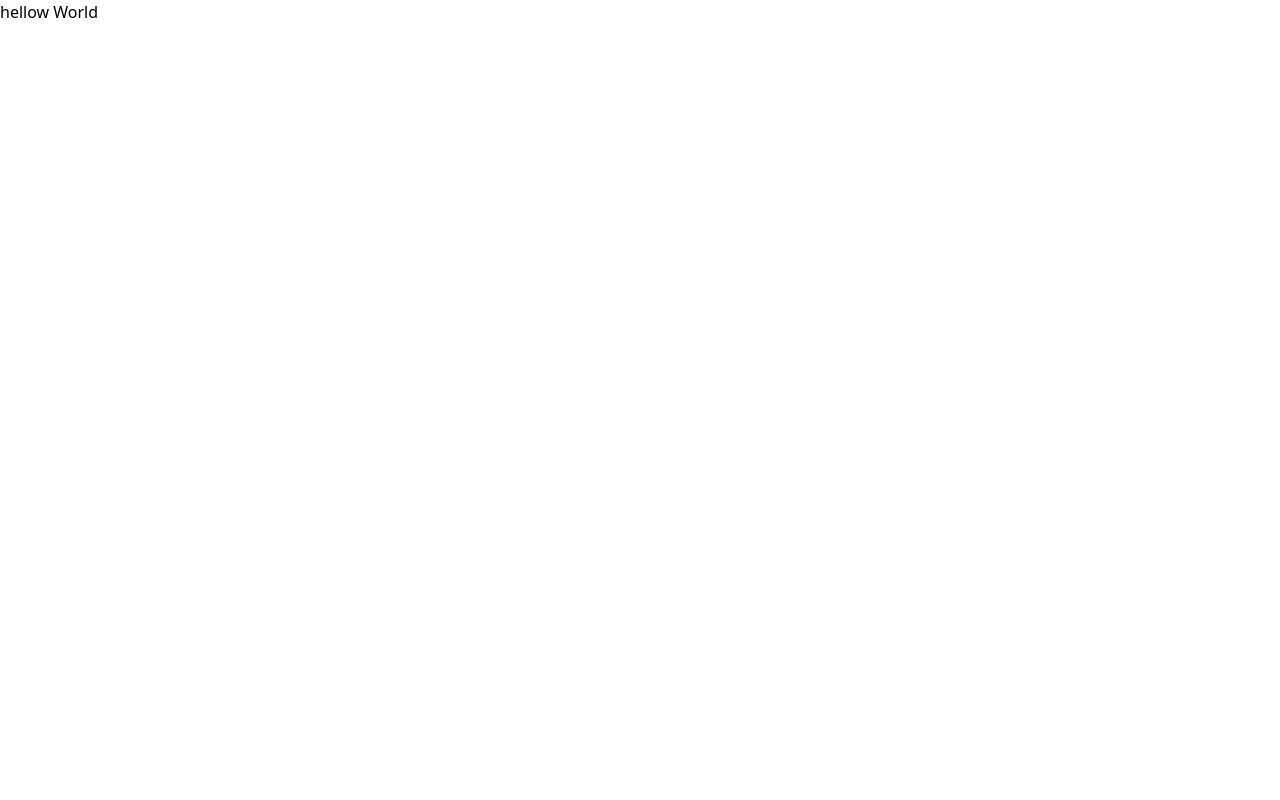
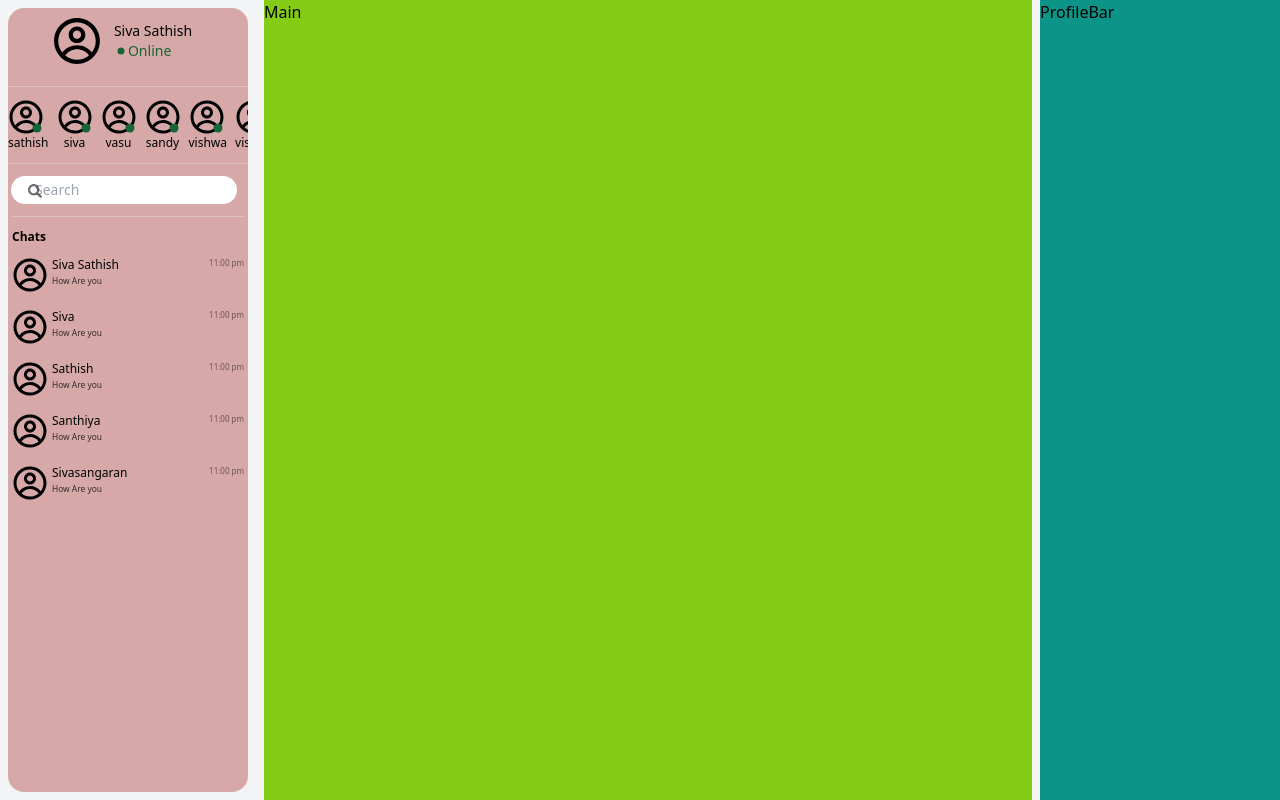
Before and after one commit to sivasathish889/Chat-Application, a Next.js app in the folder chat-application/: page / in a window 1280 px wide. Built offline with nearby package versions, Linux system fonts and the light colour scheme.

Commit message:
day 5 left side bar completed

```diff
--- /dev/null
+++ b/chat-application/src/app/components/Main.tsx
@@ -0,0 +1,9 @@
+import React from 'react'
+
+const Main = () => {
+  return (
+    <div>Main</div>
+  )
+}
+
+export default Main
--- /dev/null
+++ b/chat-application/src/app/components/NavBar.tsx
@@ -0,0 +1,13 @@
+import React from 'react'
+import { CiMenuFries }from "react-icons/ci"
+const NavBar = () => {
+  return (
+    <div>
+      <div className="container">
+        <CiMenuFries />
+      </div>
+    </div>
+  )
+}
+
+export default NavBar
--- /dev/null
+++ b/chat-application/src/app/components/ProfileBar.tsx
@@ -0,0 +1,9 @@
+import React from 'react'
+
+const ProfileBar = () => {
+  return (
+    <div>ProfileBar</div>
+  )
+}
+
+export default ProfileBar
--- /dev/null
+++ b/chat-application/src/app/components/SideBar.tsx
@@ -0,0 +1,103 @@
+import React from "react";
+import ProfileCard from "./SideBar/ProfileCard";
+import StatusCard from "./SideBar/StatusCard";
+import { CgProfile } from "react-icons/cg";
+import SearchBar from "./SideBar/SearchBar";
+import ChatList from "./SideBar/ChatList";
+
+export interface statusDataProps {
+  image: React.JSX.Element;
+  name: string;
+  status: string;
+}
+
+export interface chatDataProps {
+  name : string,
+  image : React.JSX.Element,
+  recentChat : string,
+  date : string
+}
+
+const SideBar = () => {
+  const status = "online";
+  const statusData: statusDataProps[] = [
+    {
+      image: <CgProfile className="h-9 w-9 min-h-2 max-h-9 min-w-2 max-w-9" />,
+      name: "sathish",
+      status: "online",
+    },
+    {
+      image: <CgProfile className="h-9 w-9 min-h-2 max-h-9 min-w-2 max-w-9" />,
+      name: "siva Sathish",
+      status: "online",
+    },
+    {
+      image: <CgProfile className="h-9 w-9 min-h-2 max-h-9 min-w-2 max-w-9" />,
+      name: "vasu",
+      status: "online",
+    },
+    {
+      image: <CgProfile className="h-9 w-9 min-h-2 max-h-9 min-w-2 max-w-9" />,
+      name: "sandy",
+      status: "online",
+    },
+    {
+      image: <CgProfile className="h-9 w-9 min-h-2 max-h-9 min-w-2 max-w-9" />,
+      name: "vishwa",
+      status: "online",
+    },
+    {
+      image: <CgProfile className="h-9 w-9 min-h-2 max-h-9 min-w-2 max-w-9" />,
+      name: "vishwa",
+      status: "online",
+    },
+    {
+      image: <CgProfile className="h-9 w-9 min-h-2 max-h-9 min-w-2 max-w-9" />,
+      name: "vishwa",
+      status: "online",
+    },
+  ];
+
+  const chatData : chatDataProps[] = [
+    {
+      image: <CgProfile  className="h-9 w-9 min-h-2 max-h-9 min-w-2 max-w-9"/>,
+      name: "Siva Sathish",
+      recentChat: "How Are you",
+      date: "11:00 pm",
+    },
+    {
+      image: <CgProfile  className="h-9 w-9 min-h-2 max-h-9 min-w-2 max-w-9"/>,
+      name: "Siva ",
+      recentChat: "How Are you",
+      date: "11:00 pm",
+    },
+    {
+      image: <CgProfile  className="h-9 w-9 min-h-2 max-h-9 min-w-2 max-w-9"/>,
+      name: "Sathish",
+      recentChat: "How Are you",
+      date: "11:00 pm",
+    },
+    {
+      image: <CgProfile  className="h-9 w-9 min-h-2 max-h-9 min-w-2 max-w-9"/>,
+      name: "Santhiya",
+      recentChat: "How Are you",
+      date: "11:00 pm",
+    },
+    {
+      image: <CgProfile  className="h-9 w-9 min-h-2 max-h-9 min-w-2 max-w-9"/>,
+      name: "Sivasangaran",
+      recentChat: "How Are you",
+      date: "11:00 pm",
+    },
+  ];
+  return (
+    <div className="">
+      <ProfileCard status={status} />
+      <StatusCard data={statusData} />
+      <SearchBar />
+      <ChatList data={chatData} />
+    </div>
+  );
+};
+
+export default SideBar;
--- /dev/null
+++ b/chat-application/src/app/components/SideBar/ChatList.tsx
@@ -0,0 +1,33 @@
+import React from "react";
+import { chatDataProps } from "../SideBar";
+import { CgProfile } from "react-icons/cg";
+
+const ChatList = ({ data }: { data: chatDataProps[] }) => {
+  return (
+    <div>
+      <header className="mb-1 px-1 font-semibold">
+        <p className="text-xs">Chats</p>
+      </header>
+      <main>
+        {data.map(({date,image,name,recentChat}, index) => (
+          <div className="content flex justify-between py-2 px-1 hover:bg-secondary cursor-pointer" key={index}>
+            <div className="flex gap-1">
+              <div className="profile-pic">
+                {image}
+              </div>
+              <div className="message text-xs">
+                <p>{name}</p>
+                <p className="opacity-75 text-[.7em]">{recentChat}</p>
+              </div>
+            </div>
+            <div className="time">
+              <p className="text-[.5em] opacity-50">{date}</p>
+            </div>
+          </div>
+        ))}
+      </main>
+    </div>
+  );
+};
+
+export default ChatList;
--- /dev/null
+++ b/chat-application/src/app/components/SideBar/ProfileCard.tsx
@@ -0,0 +1,33 @@
+import React from "react";
+import { CgProfile } from "react-icons/cg";
+import { GoDotFill } from "react-icons/go";
+type ProfileCardProps = {
+  status: string;
+};
+
+const ProfileCard = ({ status }: ProfileCardProps) => {
+  return (
+    <>
+      <div className="profile-card flex justify-center items-center px-2 py-2">
+        <div className="profile-pic">
+          <CgProfile size={50} />
+        </div>
+        <div className="profile-name-status flex flex-col justify-center items-start px-3">
+          <p className="text-sm ">Siva Sathish</p>
+          {status == "online" ? (
+            <div className="status text-green-800 flex items-center text-sm">
+              <GoDotFill /> Online
+            </div>
+          ) : (
+            <div className="status text-red-800 flex items-center text-sm">
+              <GoDotFill /> Offline
+            </div>
+          )}
+        </div>
+      </div>
+      <hr className="opacity-45 my-3" />
+    </>
+  );
+};
+
+export default ProfileCard;
--- /dev/null
+++ b/chat-application/src/app/components/SideBar/SearchBar.tsx
@@ -0,0 +1,29 @@
+import React from "react";
+import { FaSearch } from "react-icons/fa";
+import { RiUserAddFill } from "react-icons/ri";
+
+const SearchBar = () => {
+  return (
+    <div className="px-1">
+      <div className="searchBar">
+        <div className="searchInput relative flex flex-row justify-center items-center gap-2">
+          <FaSearch
+            className="absolute z-10 top-2 left-4 opacity-55"
+            size={14}
+          />
+          <input
+            type="text"
+            name="search"
+            id="search"
+            className=" rounded-3xl ps-6 py-1 text-gray-600 text-sm"
+            placeholder="Search"
+          />
+          <RiUserAddFill className="opacity-80 cursor-pointer" size={18} />
+        </div>
+      </div>
+      <hr className="opacity-45 my-3" />
+    </div>
+  );
+};
+
+export default SearchBar;
--- /dev/null
+++ b/chat-application/src/app/components/SideBar/StatusCard.tsx
@@ -0,0 +1,26 @@
+import React from "react";
+import { statusDataProps } from "../SideBar";
+import { GoDotFill } from "react-icons/go";
+
+const StatusCard = ({ data }: { data: statusDataProps[] }) => {
+  return (
+    <div className="">
+      <main>
+        <div className="flex gap-2 overflow-x-auto overscroll-x-none no-scrollbar">
+          {data.map((item,index) => (
+            <div className="text-center " key={index}>
+              <div className="img relative">
+                <GoDotFill className="absolute top-5 left-5 text-green-800" size={18}/>
+                {item.image }
+              </div>
+              <p className="name text-xs ">{item.name.split(" ")[0]}</p>
+            </div>
+          ))}
+        </div>
+      </main>
+      <hr className="opacity-45 my-3" />
+    </div>
+  );
+};
+
+export default StatusCard;
--- a/chat-application/src/app/globals.css
+++ b/chat-application/src/app/globals.css
@@ -1,3 +1,15 @@
 @tailwind base;
 @tailwind components;
 @tailwind utilities;
+
+@layer utilities {
+      /* Hide scrollbar for Chrome, Safari and Opera */
+      .no-scrollbar::-webkit-scrollbar {
+          display: none;
+      }
+     /* Hide scrollbar for IE, Edge and Firefox */
+      .no-scrollbar {
+          -ms-overflow-style: none;
+          scrollbar-width: none;
+    }
+  }
--- a/chat-application/src/app/page.tsx
+++ b/chat-application/src/app/page.tsx
@@ -1,9 +1,26 @@
-
+import Main from "./components/Main";
+import NavBar from "./components/NavBar";
+import ProfileBar from "./components/ProfileBar";
+import SideBar from "./components/SideBar";
 
 export default function Home() {
   return (
-  <div>
-    <h1>hellow World</h1>
-  </div>
+    <div className=" flex flex-row gap-2 h-screen bg-gray-100">
+      <section className="w-60 min-w-40 bg-primary rounded-2xl m-2  max-md:hidden">
+        <SideBar />
+      </section>
+      <main className="main bg-lime-500 flex flex-1 min-w-96">
+        <Main />
+      </main>
+      <section className="profileBar bg-teal-600 flex w-60 max-xl:hidden">
+        <ProfileBar />
+      </section>
+    </div>
   );
 }
+
+{
+  /* <nav className="sideBar grid col-span-1 bg-stone-500 rounded-e-md">
+        <NavBar />
+      </nav> */
+}
--- a/chat-application/tailwind.config.ts
+++ b/chat-application/tailwind.config.ts
@@ -12,6 +12,7 @@ const config: Config = {
         background: "var(--background)",
         foreground: "var(--foreground)",
         primary: "#D6A8A8",
+        secondary : "#DB8C8C"
       },
     },
   },
```
